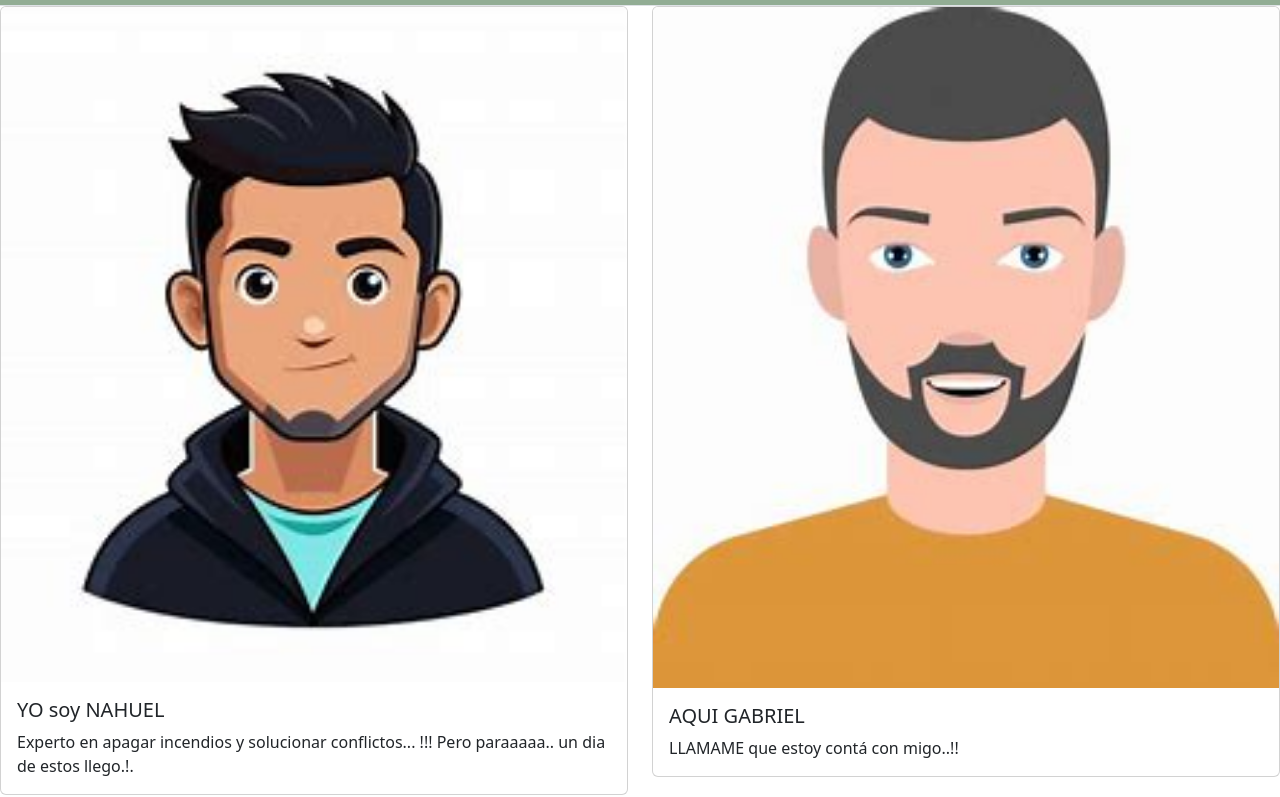
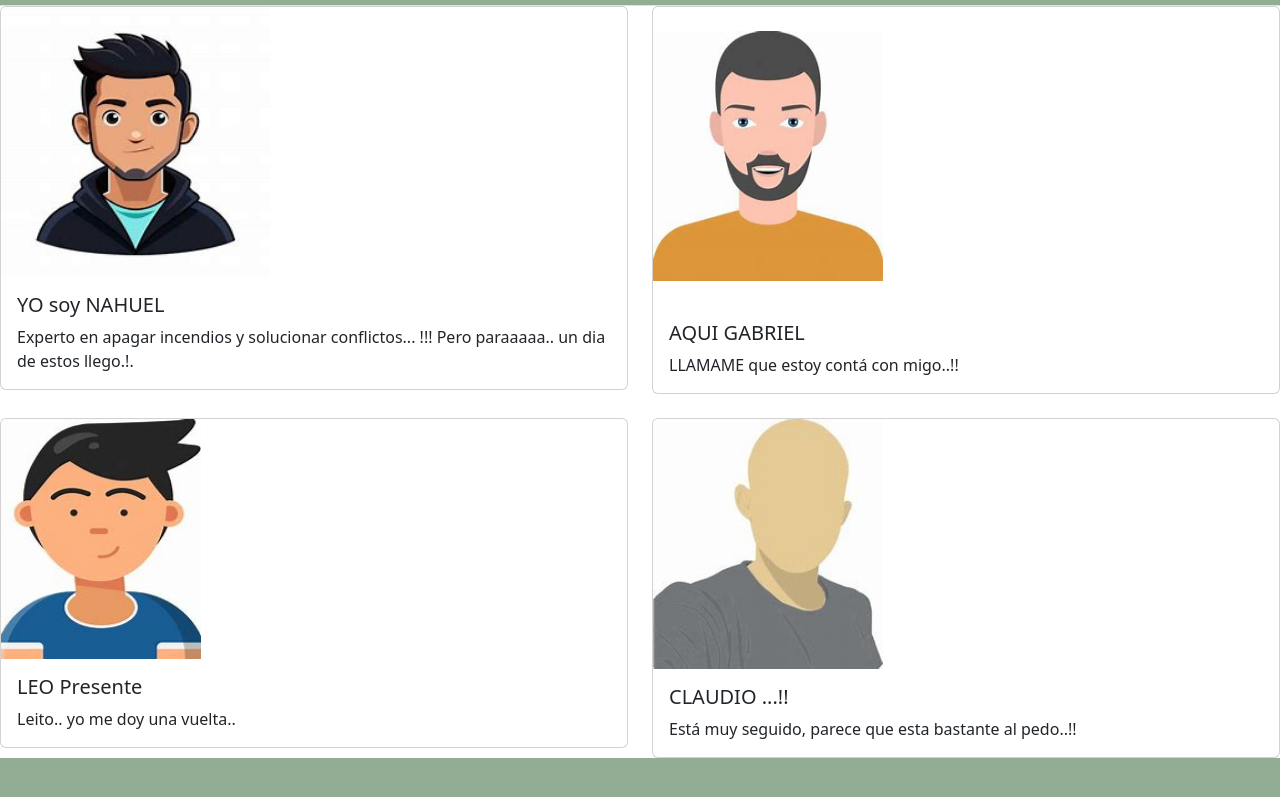
Before and after one commit to Leo1079/blog-emprendedores-comisw9, a plain HTML site: page paginas/sobre_nosotros.html in a window 1280 px wide. Shown: the part 171-968 px from the top of the page. Drawn offline with nearby package versions, Linux system fonts and the light colour scheme.

Commit message:
se dio tamaño a los avatar

```diff
--- a/paginas/sobre_nosotros.html
+++ b/paginas/sobre_nosotros.html
@@ -230,6 +230,7 @@
             <img
               src="../assets/img/OIP AVA 1.jpg"
               class="card-img-top"
+              style="width: 270px; height: 270px"
               alt="..."
             />
             <div class="card-body">
@@ -243,11 +244,15 @@
         </div>
         <div class="col">
           <div class="card">
+            <br />
+
             <img
               src="../assets/img/OIP AVA 2.jpg"
               class="card-img-top"
+              style="width: 230px; height: 250px"
               alt="..."
             />
+            <br />
             <div class="card-body">
               <h5 class="card-title">AQUI GABRIEL</h5>
               <p class="card-text">LLAMAME que estoy contá con migo..!!</p>
@@ -256,7 +261,12 @@
         </div>
         <div class="col">
           <div class="card">
-            <img src="../assets/img/AVA 3.jpg" class="card-img-top" alt="..." />
+            <img
+              src="../assets/img/AVA 3.jpg"
+              class="card-img-top"
+              style="width: 200px; height: 240px"
+              alt="..."
+            />
             <div class="card-body">
               <h5 class="card-title">LEO Presente</h5>
               <p class="card-text">Leito.. yo me doy una vuelta..</p>
@@ -268,6 +278,7 @@
             <img
               src="../assets/img/OIP AVA 4.jpg"
               class="card-img-top"
+              style="width: 230px; height: 250px"
               alt="..."
             />
             <div class="card-body">
```
